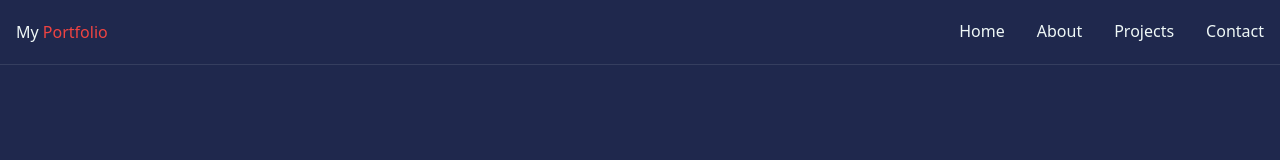
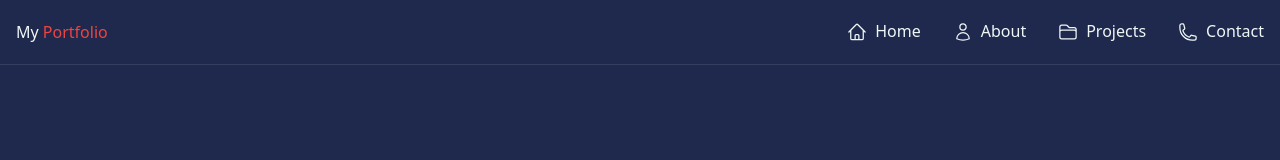
Before and after one commit to Corddzz/cordz-portfolio, a React (Vite) app: page / in a window 1280 px wide. Shown: the top 160 px of the page. Built offline with nearby package versions, Linux system fonts and the light colour scheme.

Commit message:
Inserted icons

```diff
--- a/package.json
+++ b/package.json
@@ -13,6 +13,7 @@
     "deploy": "gh-pages -d dist"
   },
   "dependencies": {
+    "@heroicons/react": "^2.2.0",
     "@tailwindcss/vite": "^4.1.8",
     "emailjs-com": "^3.2.0",
     "gh-pages": "^6.3.0",
--- a/src/components/sections/Navbar.jsx
+++ b/src/components/sections/Navbar.jsx
@@ -1,6 +1,12 @@
 /* eslint react/prop-types: 0 */
 
 import { useEffect, useState } from 'react'
+import {
+  HomeIcon,
+  UserIcon,
+  FolderIcon,
+  PhoneIcon,
+} from '@heroicons/react/24/outline'
 
 const Navbar = ({ menu, setMenu }) => {
   useEffect(() => {
@@ -29,24 +35,37 @@ const Navbar = ({ menu, setMenu }) => {
           </div>
 
           <div className="hidden md:flex items-center space-x-8">
+            <div className="flex items-center justify-center">
+              <HomeIcon className="size-5 mr-2" />
               <a
                 href="#home"
                 className="text-[#eff8f7] duration-300 border-b-2 border-transparent hover:border-[#eff8f7]"
               >
                 Home
               </a>
+            </div>
+            <div className="flex items-center justify-center">
+              <UserIcon className="size-5 mr-2" />
+
               <a
                 href="#about"
                 className="text-[#eff8f7] duration-300 border-b-2 border-transparent hover:border-[#eff8f7]"
               >
                 About
               </a>
+            </div>
+            <div className="flex items-center justify-center">
+              <FolderIcon className="size-5 mr-2" />
+
               <a
                 href="#projects"
                 className="text-[#eff8f7] duration-300 border-b-2 border-transparent hover:border-[#eff8f7]"
               >
                 Projects
               </a>
+            </div>
+            <div className="flex items-center justify-center">
+              <PhoneIcon className="size-5 mr-2" />
               <a
                 href="#contact"
                 className="text-[#eff8f7] duration-300 border-b-2 border-transparent hover:border-[#eff8f7]"
@@ -56,6 +75,7 @@ const Navbar = ({ menu, setMenu }) => {
             </div>
           </div>
         </div>
+      </div>
     </nav>
   )
 }
```
Also changed, not shown: 1 other file (tests, documents, lock files or other folders). Lines whose indentation alone changed are shown as unchanged.
